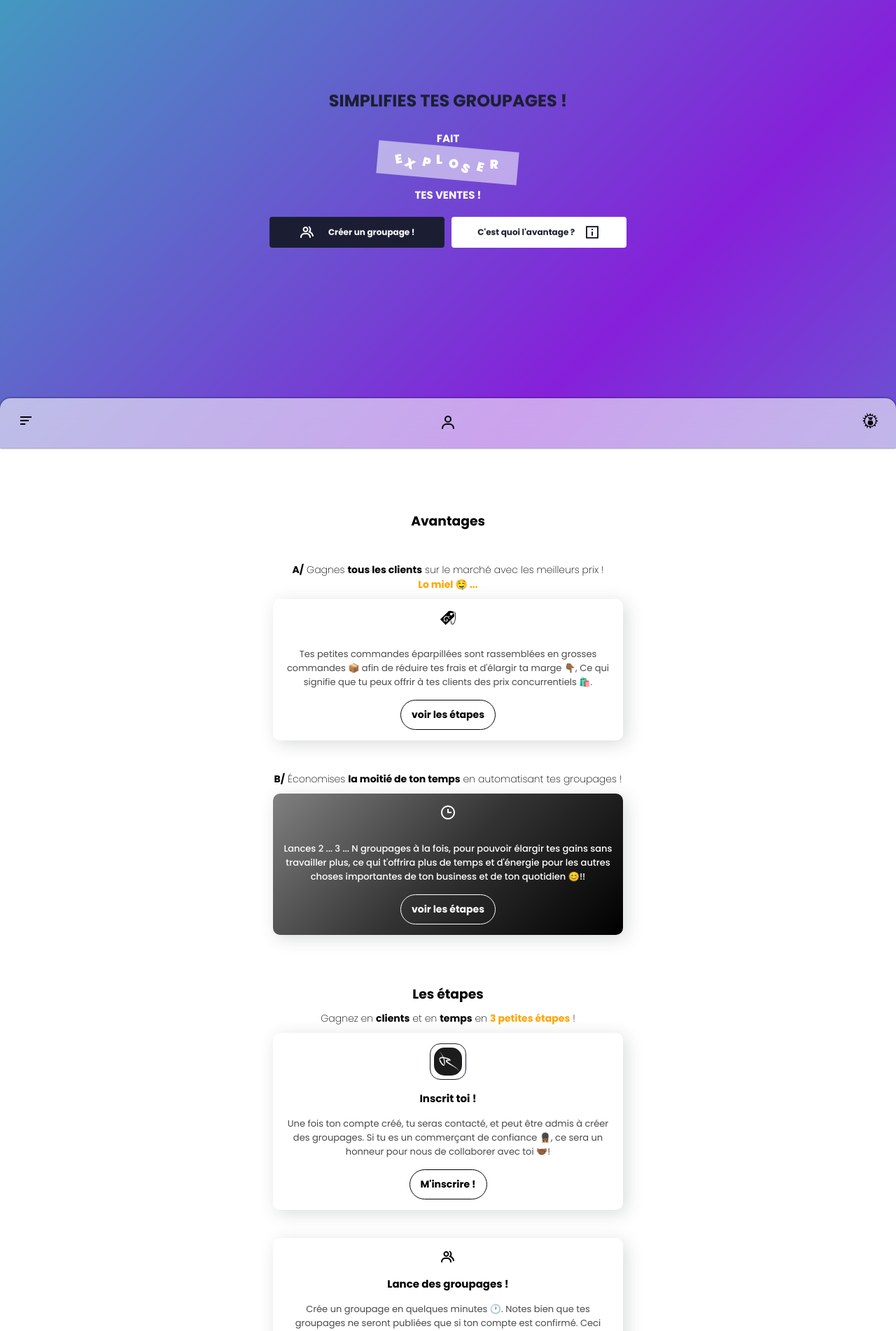
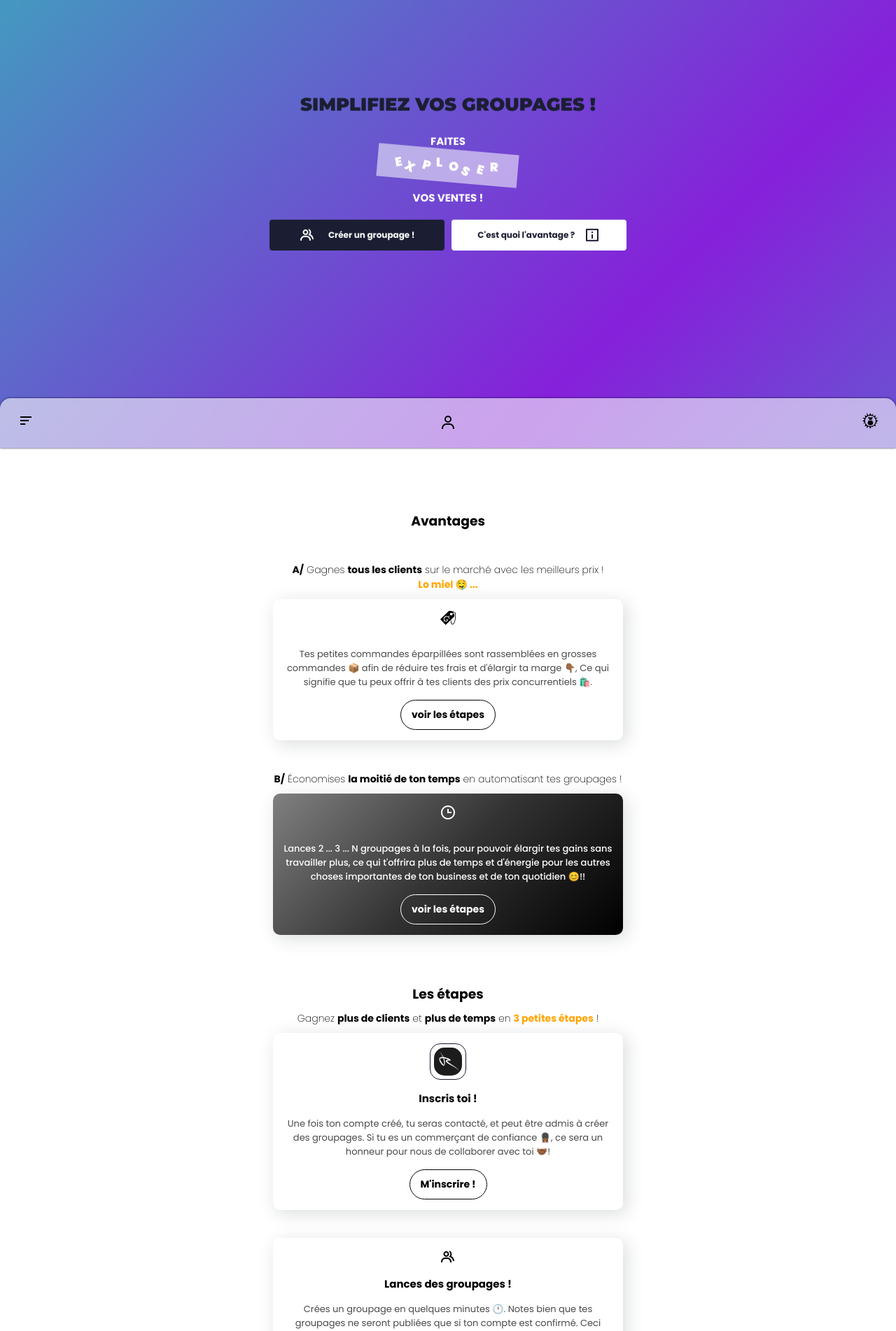
Before and after one commit to revenge-buy/plateforme, a Next.js app: page / in a window 1280 px wide. Shown: the part 160-2062 px from the top of the page at 70% size. Built offline with nearby package versions, Linux system fonts and the light colour scheme.

Commit message:
mise à jour de la page d'accueile

```diff
--- a/containers/Home/Hero.jsx
+++ b/containers/Home/Hero.jsx
@@ -24,8 +24,8 @@ export default function Hero() {
     <div id="hero" className={`section ${style.hero}`}>
       <div className={`${style.heroContent}`}>
         <div className={`${style.heroMessages}`}>
-          <h2>SIMPLIFIES TES GROUPAGES !</h2>
-          <p>FAIT <br /> <b><Exploder text="EXPLOSER" /></b> <br /> TES VENTES !</p>
+          <h2>SIMPLIFIEZ VOS GROUPAGES !</h2>
+          <p>FAITES <br /> <b><Exploder text="EXPLOSER" /></b> <br /> VOS VENTES !</p>
         </div>
         <div className={style.heroButtons} id="explanations">
           <button>
--- a/containers/Home/Steps/index.jsx
+++ b/containers/Home/Steps/index.jsx
@@ -32,19 +32,19 @@ export default function Steps() {
   return (
     <div id="steps" className={style.steps}>
       <h3>Les étapes</h3>
-      <h4>Gagnez en <b>clients</b> et en <b>temps</b> en <b>3 petites étapes</b> !</h4>
+      <h4>Gagnez <b>plus de clients</b> et <b>plus de temps</b> en <b>3 petites étapes</b> !</h4>
 
       <div className={`flexed ${style.stepsList}`}>
         <BoxOne
-          title="Inscrit toi !"
+          title="Inscris toi !"
           text="Une fois ton compte créé, tu seras contacté, et peut être  admis à créer des groupages. Si tu es un commerçant de confiance 💂🏾‍♀️, ce sera un honneur pour nous de collaborer avec toi 🤝🏾!"
           button={buttons[0]}
         />
 
         <BoxOne
-          title="Lance des groupages !"
+          title="Lances des groupages !"
           type="group"
-          text="Crée un groupage en quelques minutes 🕐. Notes bien que tes groupages ne seront publiées que si ton compte est confirmé. Ceci pour la sécurité des clients de la plateforme 🔐!"
+          text="Crées un groupage en quelques minutes 🕐. Notes bien que tes groupages ne seront publiées que si ton compte est confirmé. Ceci pour la sécurité des clients de la plateforme 🔐!"
           button={buttons[1]}
         />
 
--- a/styles/Home.module.css
+++ b/styles/Home.module.css
@@ -36,6 +36,7 @@
 
 .heroContent{
   width: 100%;
+  margin-top: 10px;
   animation: stretch 10s ease infinite;
   display: flex;
   align-items: center;
@@ -55,7 +56,9 @@
 }
 
 .heroMessages h2{
-  font-size: 24px;
+  font-size: 26px;
+  max-width: 90vw;
+  font-family: Montserrat;
 }
 
 .heroMessages p{
```
